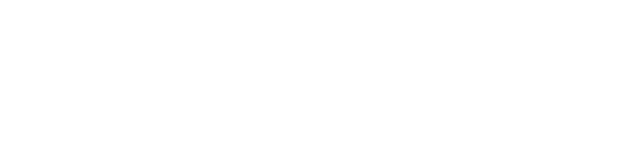
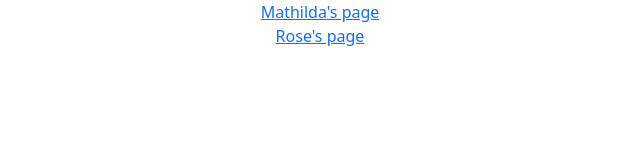
Before and after one commit to L-o-ng/website, a plain HTML site: page index.html in a window 1280 px wide. Shown: the whole page, without its empty margins (320-960 px from the left). Drawn offline with nearby package versions, Linux system fonts and the light colour scheme.

Commit message:
added text for links

```diff
--- a/index.html
+++ b/index.html
@@ -12,10 +12,10 @@
     <body>
         <div id="index-content">
             <div class="index-page-link" id="computing-in-education">
-                <a href="./MCompApplications.html"></a>
+                <a href="./MCompApplications.html"> Mathilda's page</a>
             </div>
             <div class="index-page-link" id="computing-in-medicine">
-                <a href="./rose_page.html"></a>
+                <a href="./rose_page.html"> Rose's page</a>
             </div>
         </div>
         <script src="https://cdn.jsdelivr.net/npm/bootstrap@5.2.3/dist/js/bootstrap.bundle.min.js" integrity="sha384-kenU1KFdBIe4zVF0s0G1M5b4hcpxyD9F7jL+jjXkk+Q2h455rYXK/7HAuoJl+0I4" crossorigin="anonymous"></script>
```
